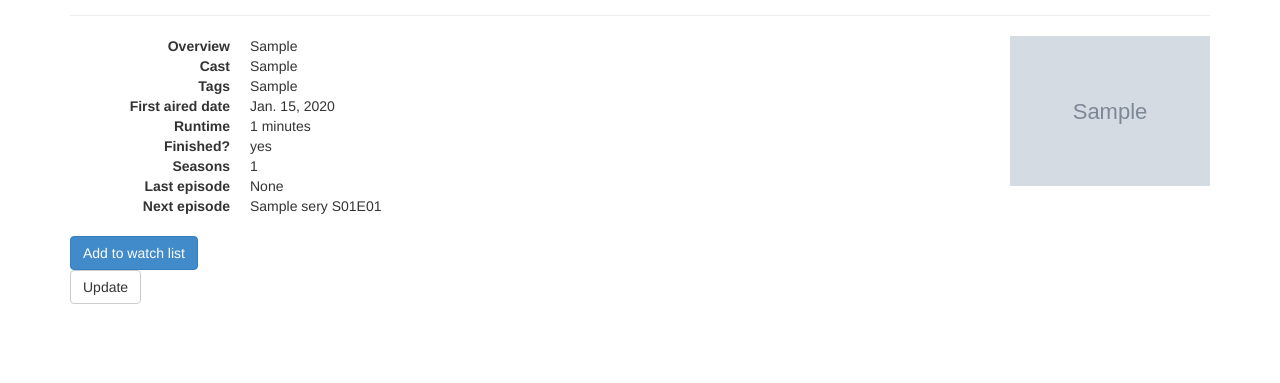
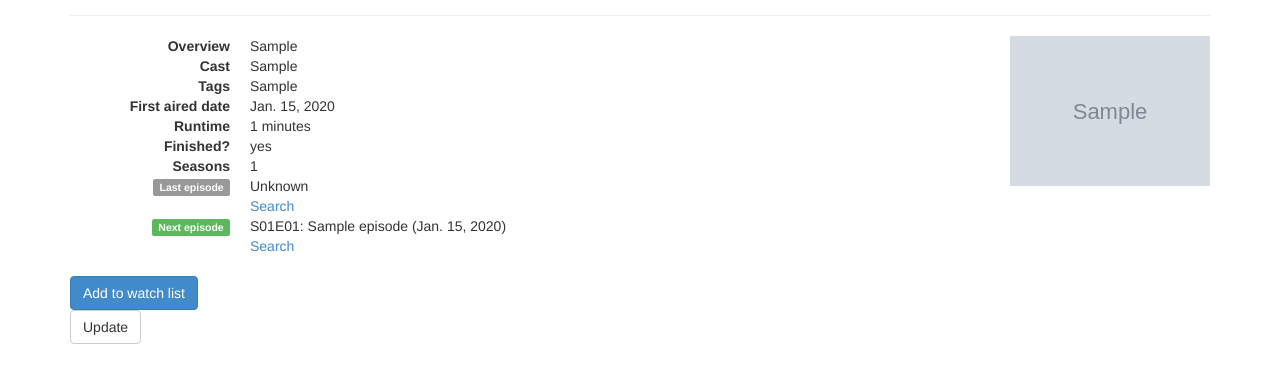
Before and after one commit to matiasb/qsa, a Django app: page /qsa/1/ in a window 1280 px wide. Shown: the part 156-539 px from the top of the page. Run offline with Django 3.2, Linux system fonts and the light colour scheme; a user stored in the database is signed in; tables that the repository leaves empty hold one stand-in row (values such as "Sample post"); grey boxes marked "Sample" are stand-in pictures.

Commit message:
Added an ad-hoc torrent url property for episodes.

```diff
--- a/qsa/qsaui/models.py
+++ b/qsa/qsaui/models.py
@@ -1,5 +1,7 @@
 from __future__ import unicode_literals
 from __future__ import print_function
+
+import urllib
 
 from datetime import datetime
 
@@ -119,7 +121,7 @@ class Episode(models.Model):
         unique_together = ('series', 'season', 'number')
 
     def __unicode__(self):
-        return '%s S%02dE%02d' % (self.series.name, self.season, self.number)
+        return 'S%02dE%02d' % (self.season, self.number)
 
     def _blank_if_none(self, attr, value):
         if value is None:
@@ -137,6 +139,12 @@ class Episode(models.Model):
             self.guest_stars = ', '.join(tvdb_episode.guest_stars)
         self.save()
 
+    @property
+    def torrent_url(self):
+        search_term = '%s %s' % (self.series.name, unicode(self))
+        search_term = urllib.quote(search_term)
+        return 'http://thepiratebay.se/search/%s/0/7/0' % search_term
+
 
 class Watcher(models.Model):
     user = models.OneToOneField(User)
--- /dev/null
+++ b/qsa/qsaui/templates/qsaui/_episode_entry.html
@@ -0,0 +1,8 @@
+          <dt><span class="label {{ label_class }}">{{ label }} episode</span></dt>
+          <dd>
+              {% if episode %}{{ episode }}: {{ episode.name }} ({{ episode.first_aired }})
+              {% else %}Unknown
+              {% endif %}
+              <br/>
+              <a href="{{ episode.torrent_url }}">Search</a>
+          </dd>
--- a/qsa/qsaui/templates/qsaui/details.html
+++ b/qsa/qsaui/templates/qsaui/details.html
@@ -32,11 +32,13 @@
           <dt>Seasons</dt>
           <dd>{{ seasons }}</dd>
 
-          <dt>Last episode</dt>
-          <dd>{{ series.last_episode }}</dd>
+            {% with episode=series.last_episode label_class='label-default' label='Last' %}
+            {% include 'qsaui/_episode_entry.html' %}
+            {% endwith %}
 
-          <dt>Next episode</dt>
-          <dd>{{ series.next_episode }}</dd>
+            {% with episode=series.next_episode label_class='label-success' label='Next' %}
+            {% include 'qsaui/_episode_entry.html' %}
+            {% endwith %}
 
         </dl>
 
```
Also changed, not shown: qsa/qsaui/templates/qsaui/_series_entry.html (+9 -10 lines).
